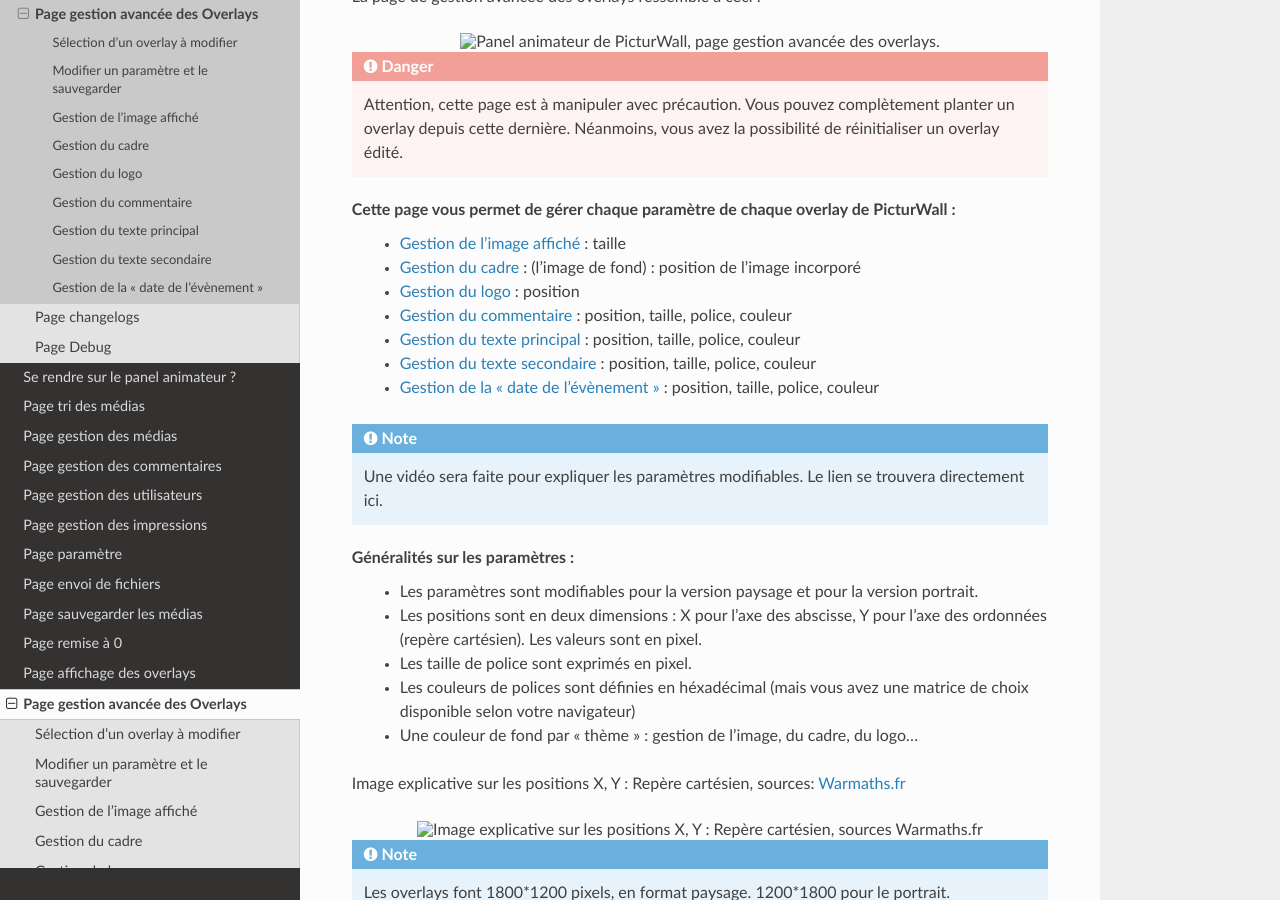
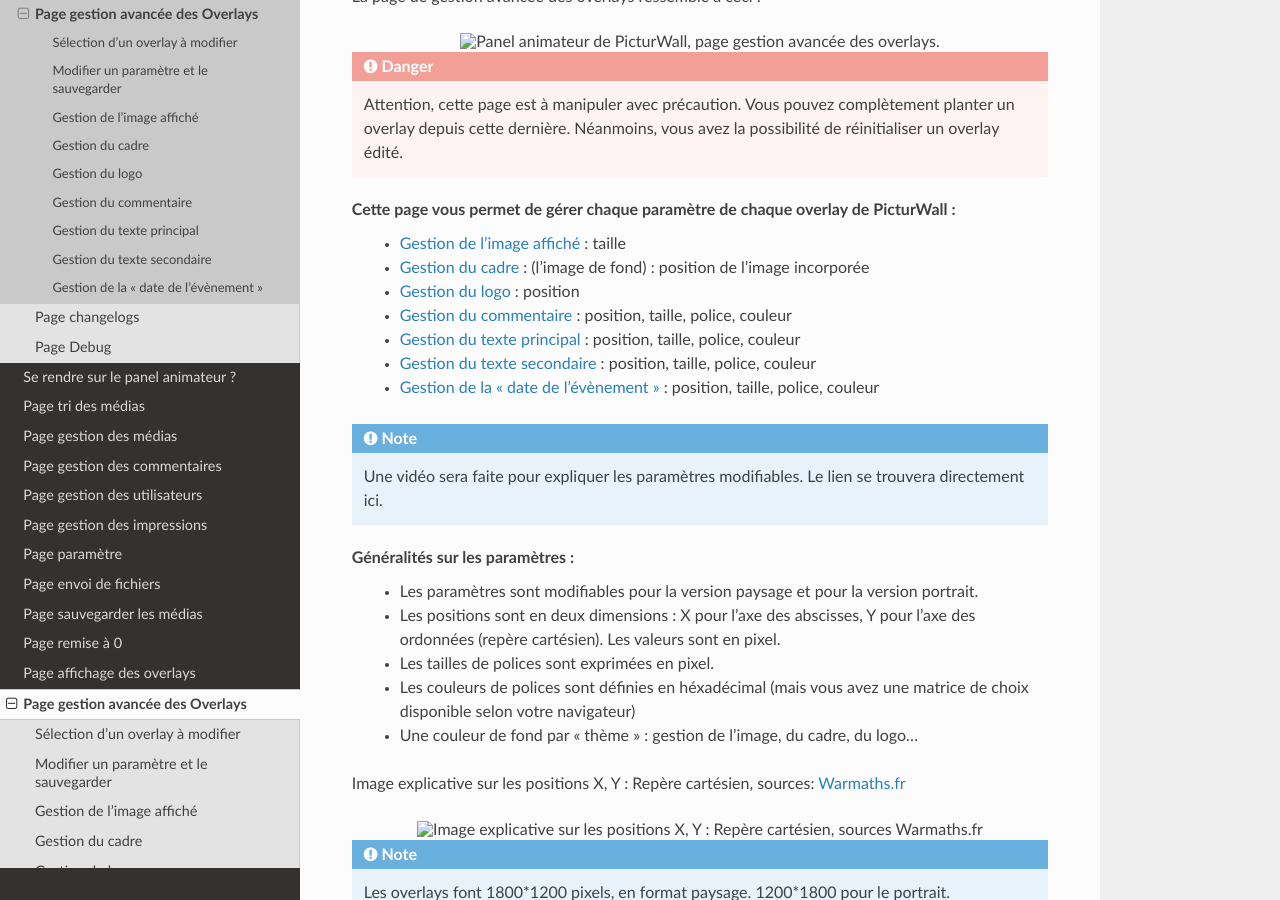
Before and after one commit to gatienduboc/PicturWall-docs, a Sphinx documentation site: the page built from docs/panel_animateur/animateur_overlays_edition.rst, in a window 1280 px wide and 900 px high, scrolled down 199 px. Built offline with Sphinx 7.4.7 and the Read the Docs theme 2.0.0, drawn with Linux system fonts in a browser that asks for light colours; some of the changed text lies outside the part shown.

Commit message:
Maj 1.40 : Corrections fautes

```diff
--- a/docs/panel_animateur/animateur_overlays_affichage.rst
+++ b/docs/panel_animateur/animateur_overlays_affichage.rst
@@ -11,7 +11,7 @@
 
 Cette page vous permet d'afficher les différents overlays disponible avec PicturWall. Cela peut vous aider dans le choix de sélection d'overlays pour votre prestation.
 
-La page peut mettre quelques secondes à charger, puisque qu'elle génère en temps réel une image format paysage et une format portrait par overlay. Vos paramètres sont prit en compte pour chaque génération.
+La page peut mettre quelques secondes à charger, puisque qu'elle génère en temps réel une image format paysage et une format portrait par overlay. Vos paramètres sont pris en compte pour chaque génération.
 
 Vous pouvez également :ref:`télécharger l'ensemble des overlays <animateur_overlays_affichage_telechargement>` pour les consulter / choisir celui qui convient à votre évènement.
 
--- a/docs/panel_animateur/animateur_overlays_edition.rst
+++ b/docs/panel_animateur/animateur_overlays_edition.rst
@@ -14,7 +14,7 @@
 
 Cette page vous permet de gérer chaque paramètre de chaque overlay de PicturWall :
  * :ref:`Gestion de l'image affiché <animateur_overlays_edition_image>` : taille
- * :ref:`Gestion du cadre <animateur_overlays_edition_cadre>` : (l'image de fond) : position de l'image incorporé
+ * :ref:`Gestion du cadre <animateur_overlays_edition_cadre>` : (l'image de fond) : position de l'image incorporée
  * :ref:`Gestion du logo <animateur_overlays_edition_logo>` : position
  * :ref:`Gestion du commentaire <animateur_overlays_edition_commentaire>` : position, taille, police, couleur
  * :ref:`Gestion du texte principal <animateur_overlays_edition_texte_principal>` : position, taille, police, couleur
@@ -26,8 +26,8 @@
 
 Généralités sur les paramètres :
  * Les paramètres sont modifiables pour la version paysage et pour la version portrait.
- * Les positions sont en deux dimensions : X pour l'axe des abscisse, Y pour l'axe des ordonnées (repère cartésien). Les valeurs sont en pixel.
- * Les taille de police sont exprimés en pixel.
+ * Les positions sont en deux dimensions : X pour l'axe des abscisses, Y pour l'axe des ordonnées (repère cartésien). Les valeurs sont en pixel.
+ * Les tailles de polices sont exprimées en pixel.
  * Les couleurs de polices sont définies en héxadécimal (mais vous avez une matrice de choix disponible selon votre navigateur)
  * Une couleur de fond par "thème" : gestion de l'image, du cadre, du logo...
 
@@ -100,7 +100,7 @@
    :alt: Panel animateur de PicturWall, page gestion avancée des overlays, modification paramètre de l'image.
    :align: center
 
-Voici les paramètres modifiables par rapport à l'image incorporé :
+Voici les paramètres modifiables par rapport à l'image incorporée :
  * Sa taille (X,Y) mode portrait et paysage.
 
 .. _animateur_overlays_edition_cadre:
```
Also changed, not shown: other parts of docs/panel_animateur/animateur_overlays_edition.rst (+2 -2 lines), docs/panel_animateur/animateur_parametres.rst (+5 -5 lines).
